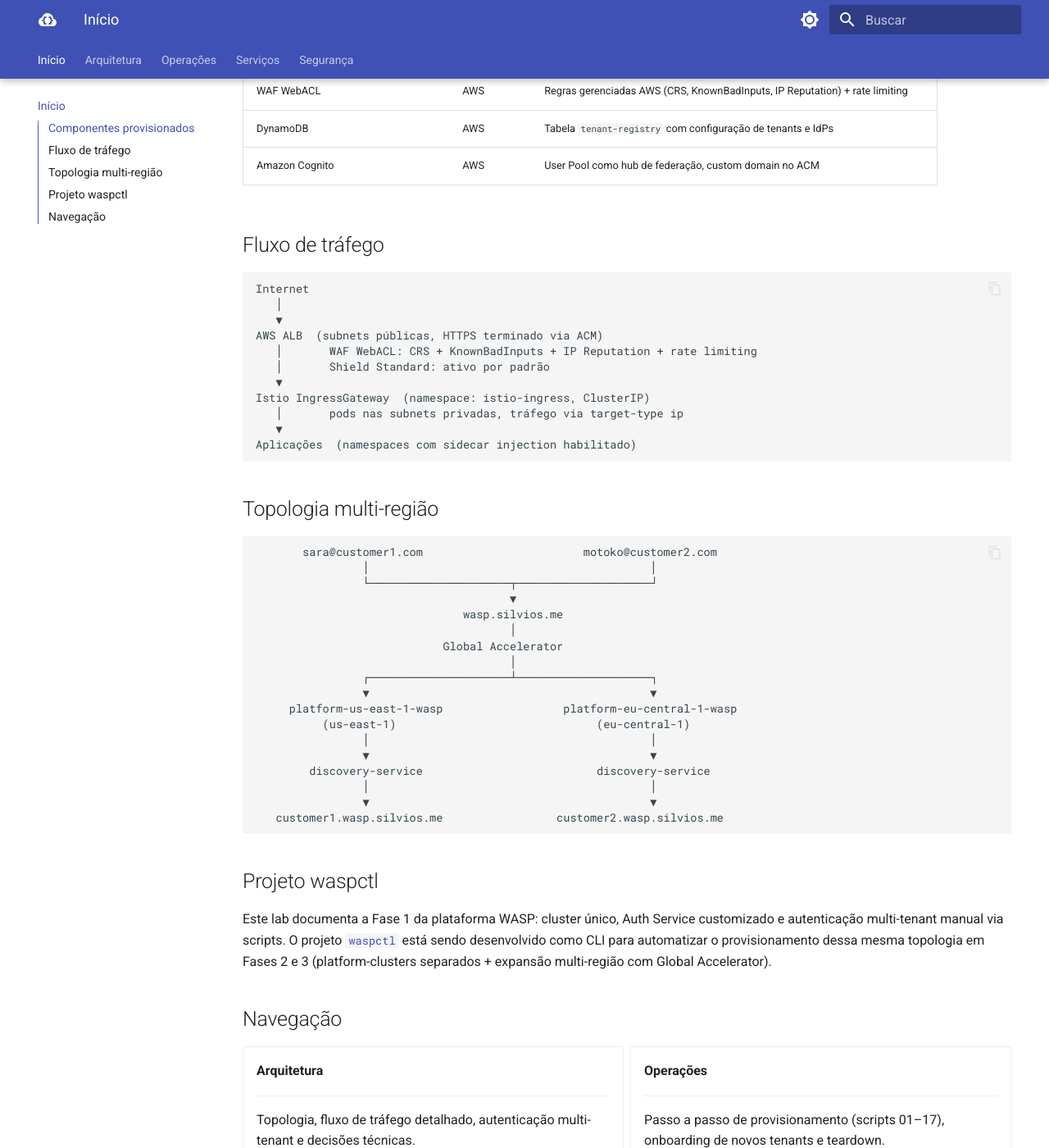
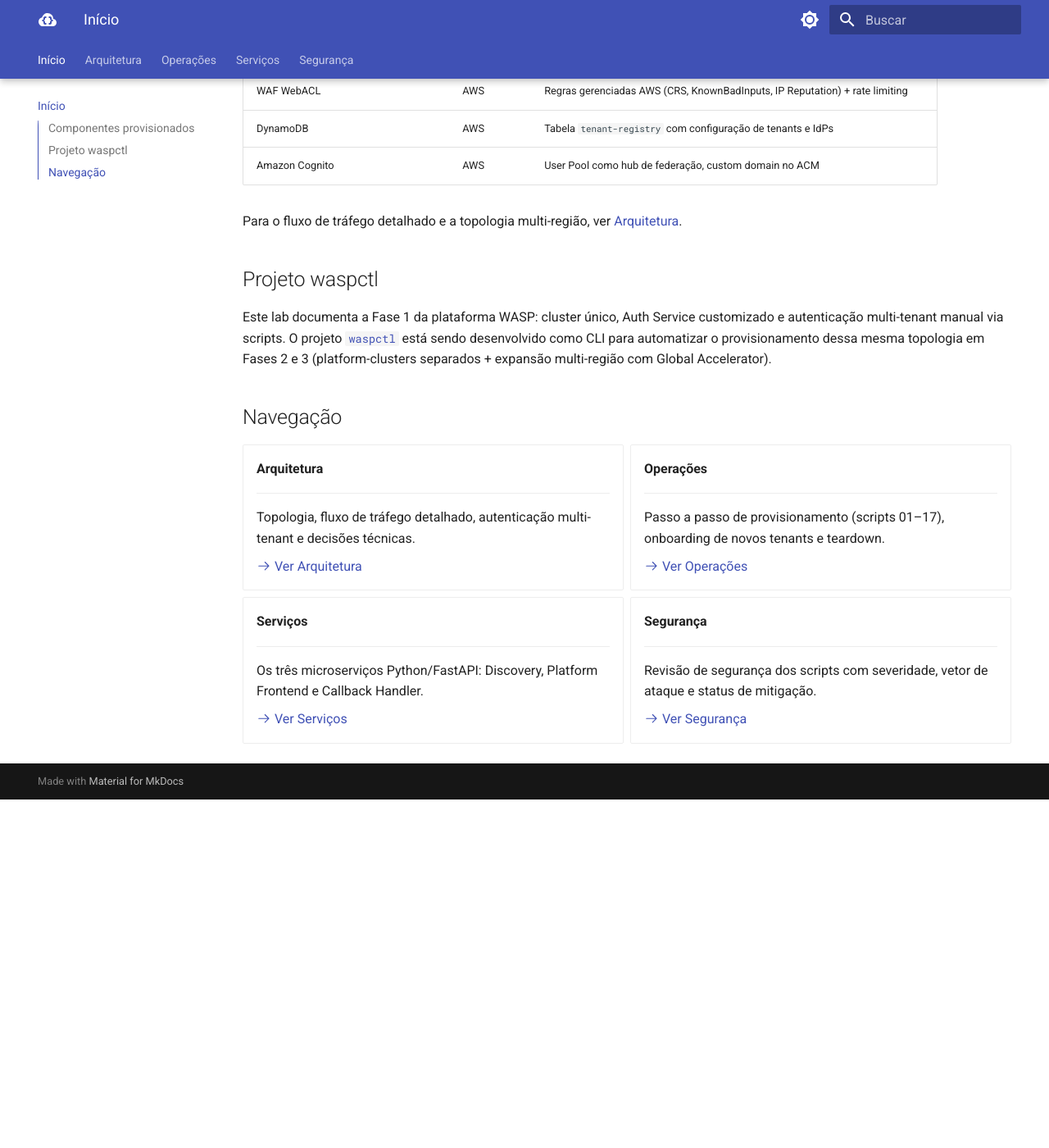
Before and after one commit to smsilva/aws-saas-platform, an MkDocs documentation site: the page built from docs/index.md, in a window 1280 px wide and 1400 px high, scrolled down 898 px. Shown: the whole window at 82% size. Built offline with MkDocs 1.6.1 and Material for MkDocs 9.7.7, drawn with Linux system fonts in a browser that asks for light colours; after the commit the page ends 1873 px from its top, so only the background shows below that.

Commit message:
docs(lab/aws/eks/docs): remove duplicate topology sections from index.md
Seções "Fluxo de tráfego" e "Topologia multi-região" duplicavam
arquitetura/index.md e arquitetura/fluxo-trafego.md. Removidas do
index.md e substituídas por link para a seção de Arquitetura.
index.md passa a ser apenas página de entrada com tabela de componentes
e grid de navegação.

Co-Authored-By: Claude Opus 4.6 <noreply@anthropic.com>

````diff
--- a/docs/index.md
+++ b/docs/index.md
@@ -22,44 +22,7 @@ Laboratório de EKS que provisiona uma plataforma SaaS multi-tenant completa: VP
 | DynamoDB | AWS | Tabela `tenant-registry` com configuração de tenants e IdPs |
 | Amazon Cognito | AWS | User Pool como hub de federação, custom domain no ACM |
 
-## Fluxo de tráfego
-
-```
-Internet
-   │
-   ▼
-AWS ALB  (subnets públicas, HTTPS terminado via ACM)
-   │       WAF WebACL: CRS + KnownBadInputs + IP Reputation + rate limiting
-   │       Shield Standard: ativo por padrão
-   ▼
-Istio IngressGateway  (namespace: istio-ingress, ClusterIP)
-   │       pods nas subnets privadas, tráfego via target-type ip
-   ▼
-Aplicações  (namespaces com sidecar injection habilitado)
-```
-
-## Topologia multi-região
-
-```
-       sara@customer1.com                        motoko@customer2.com
-                │                                          │
-                └─────────────────────┬────────────────────┘
-                                      ▼
-                               wasp.silvios.me
-                                      │
-                            Global Accelerator
-                                      │
-                ┌─────────────────────┴────────────────────┐
-                ▼                                          ▼
-     platform-us-east-1-wasp                  platform-eu-central-1-wasp
-          (us-east-1)                              (eu-central-1)
-                │                                          │
-                ▼                                          ▼
-        discovery-service                          discovery-service
-                │                                          │
-                ▼                                          ▼
-   customer1.wasp.silvios.me                 customer2.wasp.silvios.me
-```
+Para o fluxo de tráfego detalhado e a topologia multi-região, ver [Arquitetura](arquitetura/index.md).
 
 ## Projeto waspctl
 
````
Also changed, not shown: docs/notes.md (+1 -1 lines).
